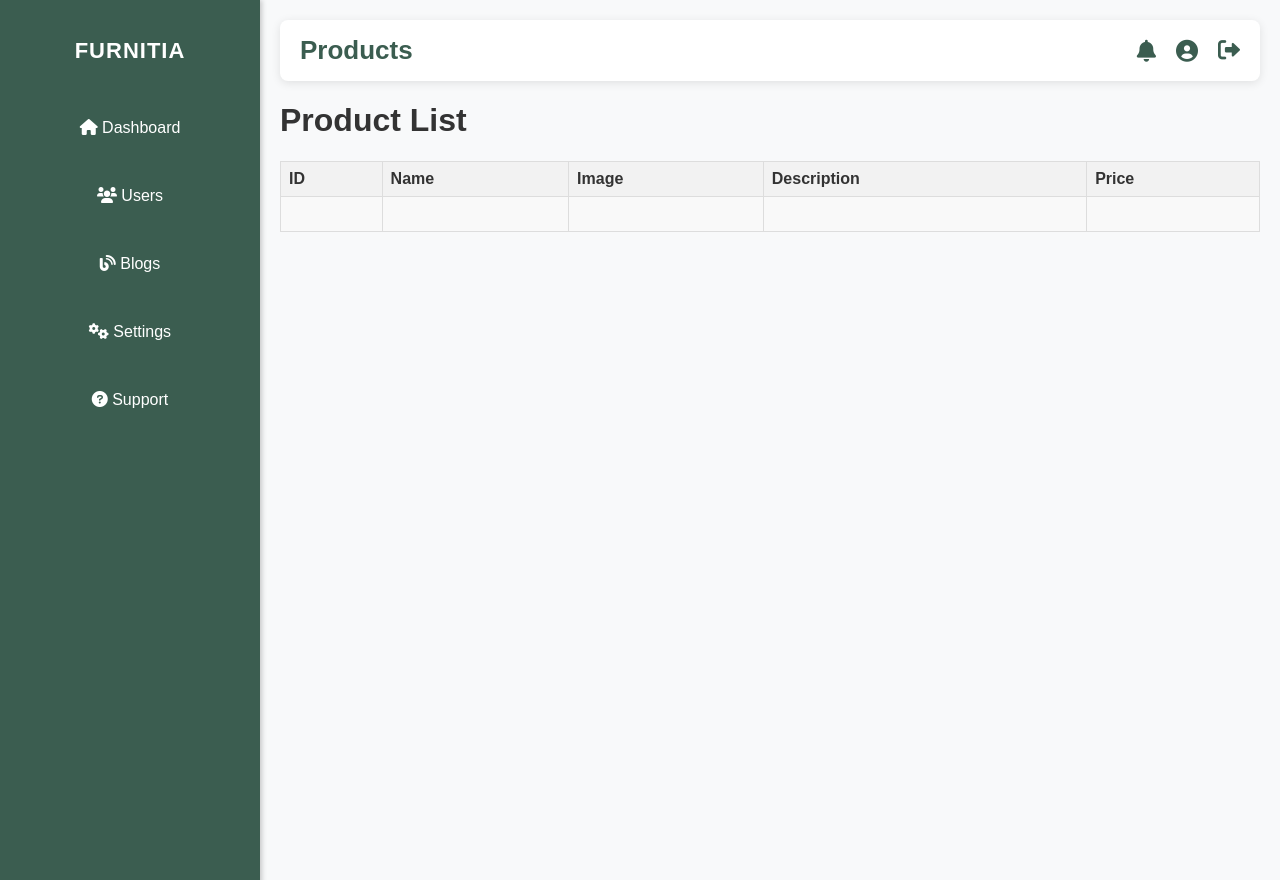
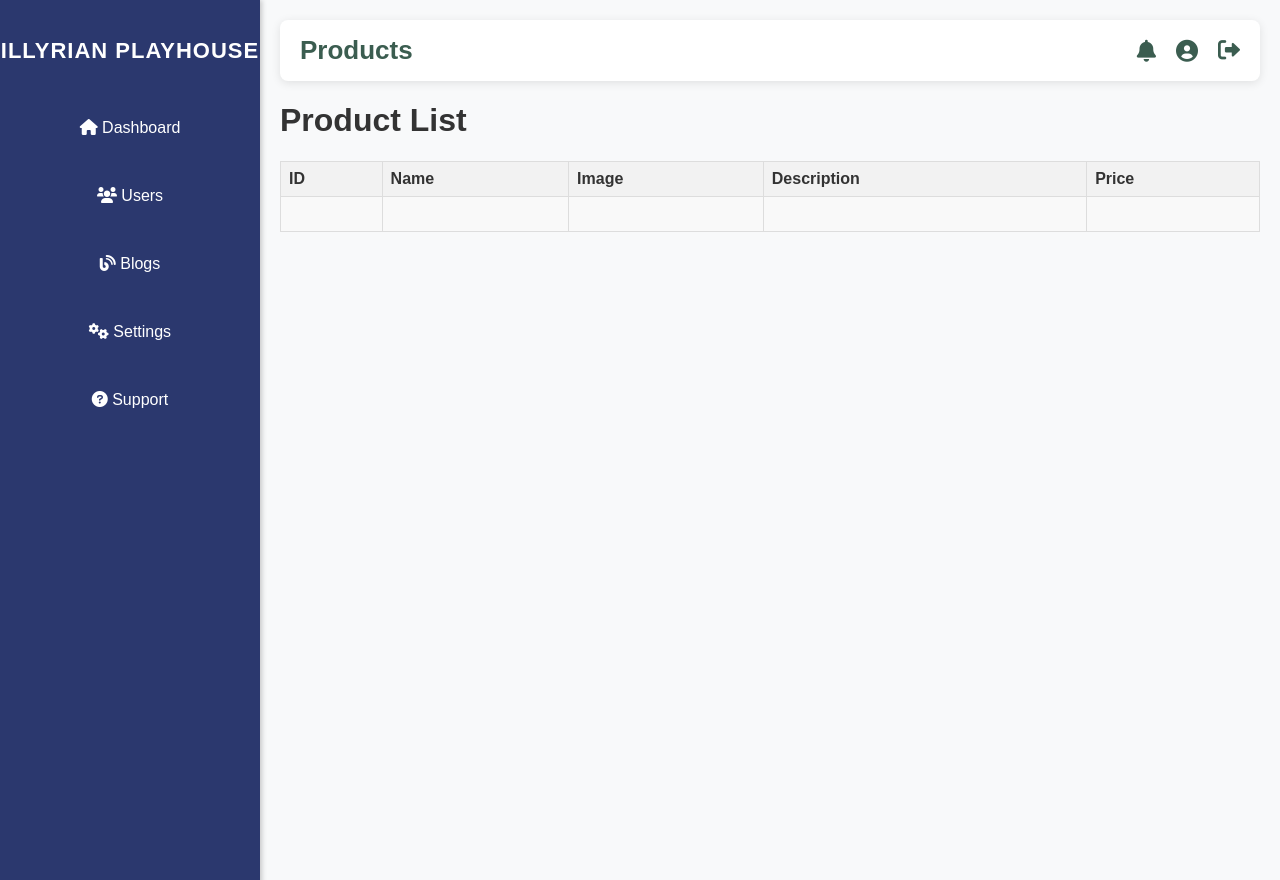
Before and after one commit to SidritShala/Projekti, a PHP site: page /adminProducts.php in a window 1280 px wide. Run offline with PHP 8.4, Linux system fonts and the light colour scheme; tables that the repository leaves empty or names only in its code hold one stand-in row (values such as "Sample post"); data that the repository does not hold is empty.

Commit message:
admin products modifided php and css

```diff
--- a/adminProducts.css
+++ b/adminProducts.css
@@ -7,7 +7,7 @@
 
 .sidebar {
     width: 260px;
-    background-color: #3b5d50;
+    background-color: #2b386e;
     color: white;
     position: fixed;
     top: 0;
--- a/adminProducts.php
+++ b/adminProducts.php
@@ -15,7 +15,7 @@
 </head>
 <body>
     <div class="sidebar">
-        <h2>Furnitia</h2>
+        <h2>Illyrian PlayHouse</h2>
         <ul>
             <li><a href="dashboard.php"><i class="fas fa-home"></i> Dashboard</a></li>
             <li><a href="AdminUser.php"><i class="fas fa-users"></i> Users</a></li>
@@ -53,7 +53,11 @@
             <tr>
                 <td><?php echo $product->id; ?></td>
                 <td><?php echo $product->name; ?></td>
-                <td><img src="<?php echo $product->image; ?>" alt="<?php echo $product->name; ?>"></td>
+                <td>
+                    <!-- Sigurohu që path-i i imazhit të jetë i saktë -->
+                    <img src="<?php echo $product->image; ?>" alt="<?php echo $product->name; ?>" style="width: 100px; height: auto;">
+
+                </td>
                 <td><?php echo $product->description; ?></td>
                 <td><?php echo $product->price; ?></td>
             </tr>
```
